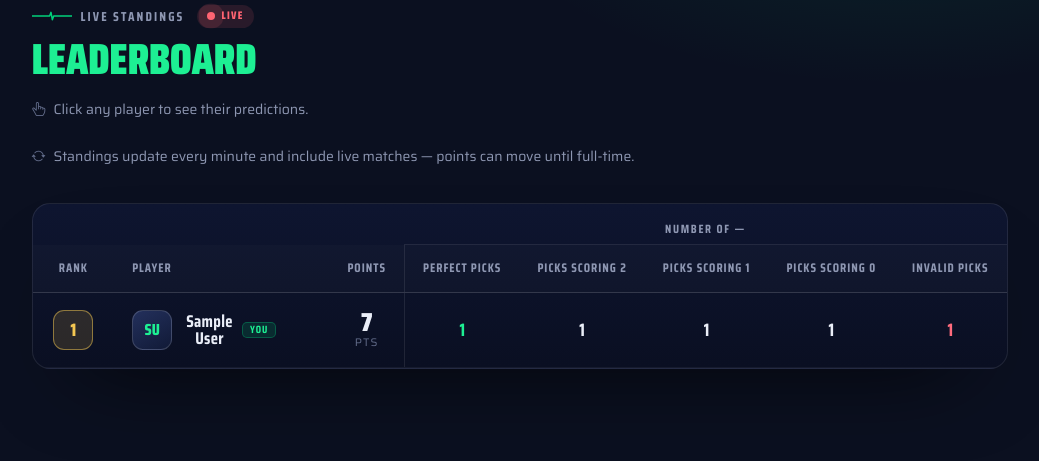
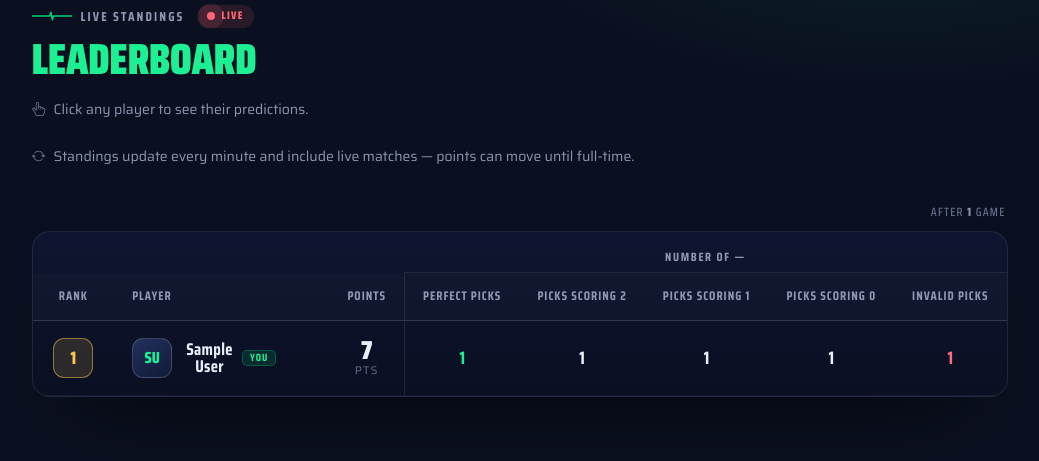
Before and after one commit to theswapmeat/superpredicto, a Flask app: page /leaderboard in a window 1280 px wide. Shown: the part 149-610 px from the top of the page, without its empty margins (113-1152 px from the left). Run offline with Flask 3, Linux system fonts and the light colour scheme; the visitor is signed in with stand-in values (Sample User, id 1); tables that the repository leaves empty hold one stand-in row (values such as "Sample post").

Commit message:
Show a subtle "After N games" caption above the leaderboard
Adds context for how much of the season the standings reflect. New
games_counted_for_leaderboard() counts kicked-off games (in progress +
completed, never not-yet-started), using naive Dubai wall-clock to match
the stored kickoff. Rendered as a small right-aligned caption above the
table on /leaderboard and the homepage (shared .lb-after style).

On /leaderboard it updates live with the table (added games_counted to
the /leaderboard/live JSON; the poll refreshes the caption). The homepage
podium is intentionally static, so its caption renders server-side and
refreshes on load — they never disagree. Active tournament only.

Co-Authored-By: Claude Opus 4.8 <noreply@anthropic.com>

```diff
--- a/client/static/css/components.css
+++ b/client/static/css/components.css
@@ -188,6 +188,10 @@ h1.page-title { font-family:"Saira Condensed",sans-serif; font-weight:900; font-
 h1.page-title span { color:var(--emb); }
 .ph-note i { color:var(--muted-2); }
 .livepill .dot { width:8px; height:8px; border-radius:50%; background:#ff6472; box-shadow:0 0 0 0 rgba(255,100,114,.6); animation:livepulse 1.5s ease-out infinite; }
+/* Subtle "After N games" caption above the leaderboard (page + homepage). */
+.lb-after { font-family:"Saira Condensed",sans-serif; font-size:12px; letter-spacing:.1em; text-transform:uppercase; color:var(--muted-2); text-align:right; margin:0 2px 10px auto; }
+.lb-after b { color:var(--muted); font-weight:800; }
+
 .table-card { background:linear-gradient(180deg,var(--ink-2),#0A0F22); border:1px solid var(--line); border-radius:18px; overflow:hidden; box-shadow:0 40px 90px -50px rgba(0,0,0,.9); }
 .table-scroll { overflow-x:auto; }
 .table-card table { width:100%; border-collapse:collapse; }
--- a/client/templates/index.html
+++ b/client/templates/index.html
@@ -141,6 +141,9 @@
         <p class="board-note">Standings update every minute and include live matches — points can move until full-time.</p>
         {% endif %}
       </div>
+      {% if tournament and tournament.is_active %}
+      <div class="lb-after">After <b>{{ games_counted }}</b> {{ 'game' if games_counted == 1 else 'games' }}</div>
+      {% endif %}
     </div>
 
     <div class="table-card">
--- a/client/templates/leaderboard.html
+++ b/client/templates/leaderboard.html
@@ -23,6 +23,9 @@
 </section>
 
 <main class="pwrap" style="padding-bottom:64px;">
+  {% if tournament and tournament.is_active %}
+  <div class="lb-after">After <b id="lbGamesCount">{{ games_counted }}</b> <span id="lbGamesWord">{{ 'game' if games_counted == 1 else 'games' }}</span></div>
+  {% endif %}
   <div class="table-card"
        id="lbCard"
        data-live-url="{{ url_for('main.leaderboard_live', tournament_id=tournament.id) if (tournament and tournament.is_active) else '' }}"
@@ -133,6 +136,13 @@
             body.innerHTML = data.html;
             flashChanged(before);
           }
+          // Keep the "After X games" caption in step with the live table.
+          if (typeof data.games_counted === "number") {
+            var gc = document.getElementById("lbGamesCount");
+            var gw = document.getElementById("lbGamesWord");
+            if (gc) gc.textContent = data.games_counted;
+            if (gw) gw.textContent = data.games_counted === 1 ? "game" : "games";
+          }
           // Speed up while live, fall back to the heartbeat once nothing's in play.
           schedule(data.any_live ? LIVE_MS : IDLE_MS);
         })
--- a/server/app/routes.py
+++ b/server/app/routes.py
@@ -272,6 +272,7 @@ def index():
         user_pick=user_pick,
         is_eligible=is_eligible,
         match_count=match_count,
+        games_counted=games_counted_for_leaderboard(selected),
         team_count=48,
         perfect_pts=4,
     )
@@ -747,6 +748,20 @@ def tournament_has_live_games(tournament):
     )
 
 
+def games_counted_for_leaderboard(tournament):
+    """How many games' results the current standings reflect: kicked-off games
+    (in progress + completed). Excludes games not yet started. Drives the subtle
+    "After X games" caption. Uses naive Dubai wall-clock so the SQL comparison
+    matches the stored (tz-naive) kickoff (see predictions())."""
+    if not tournament:
+        return 0
+    now_uae_naive = datetime.now(timezone("Asia/Dubai")).replace(tzinfo=None)
+    return Game.query.filter(
+        Game.tournament_id == tournament.id,
+        (Game.date_of_game + cast(Game.time_of_game, Interval)) <= now_uae_naive,
+    ).count()
+
+
 @main.route("/leaderboard")
 @login_required
 def leaderboard():
@@ -764,6 +779,7 @@ def leaderboard():
         leaderboard=entries,
         tournament=selected,
         any_live=tournament_has_live_games(selected),
+        games_counted=games_counted_for_leaderboard(selected),
     )
 
 
@@ -783,7 +799,11 @@ def leaderboard_live():
 
     entries = build_leaderboard(selected, session.get("user_id"))
     html = render_template("partials/_leaderboard_rows.html", leaderboard=entries)
-    return jsonify({"html": html, "any_live": tournament_has_live_games(selected)})
+    return jsonify({
+        "html": html,
+        "any_live": tournament_has_live_games(selected),
+        "games_counted": games_counted_for_leaderboard(selected),
+    })
 
 
 # --- Lock a single pick from the landing page ---
```
